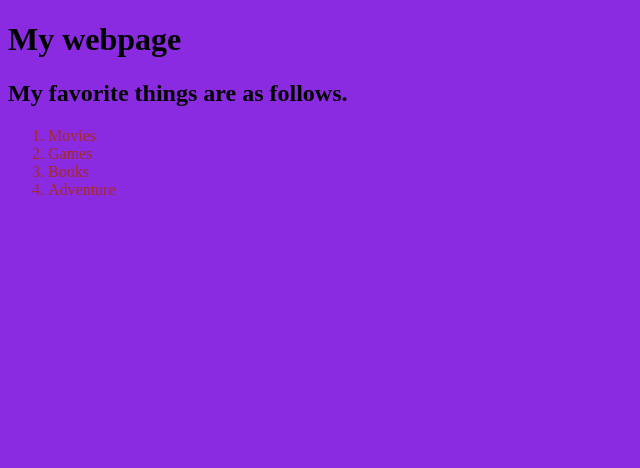
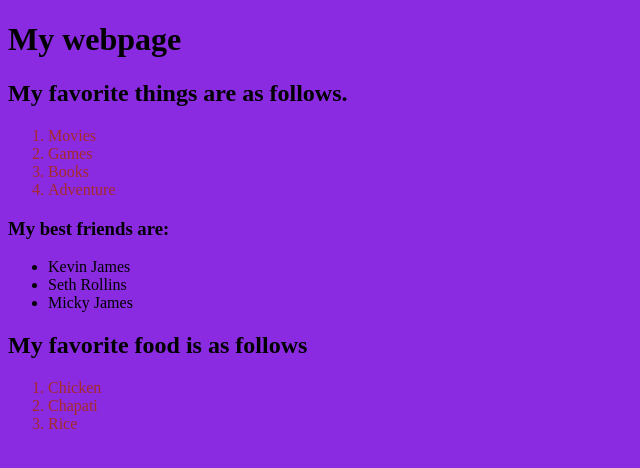
Before and after one commit to CharlesOsang017/First_web_page, a plain HTML site: page my-first-webpage.html in a window 1280 px wide. Shown: the whole page, without its empty margins (0-640 px from the left). Drawn offline with Linux system fonts and the light colour scheme.

Commit message:
added some files

```diff
--- a/my-first-webpage.html
+++ b/my-first-webpage.html
@@ -17,7 +17,18 @@
         <li>Books</li>
         <li>Adventure</li>
     </ol>
-
+<h3>My best friends are:</h3>
+<ul>
+    <li>Kevin James</li>
+    <li>Seth Rollins</li>
+    <li>Micky James</li>
+</ul>
+<h2>My favorite food is as follows</h2>
+<ol>
+    <li>Chicken</li>
+    <li>Chapati</li>
+    <li>Rice</li>
+</ol>
 </body>
 
 </html>
```
